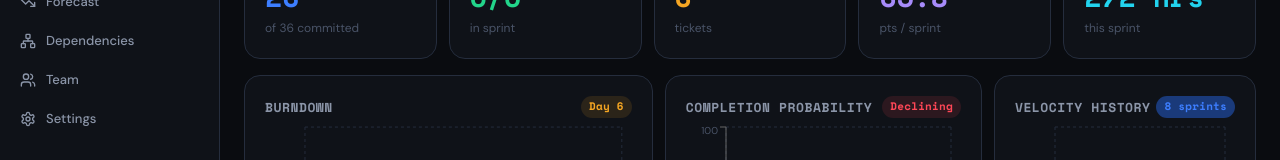
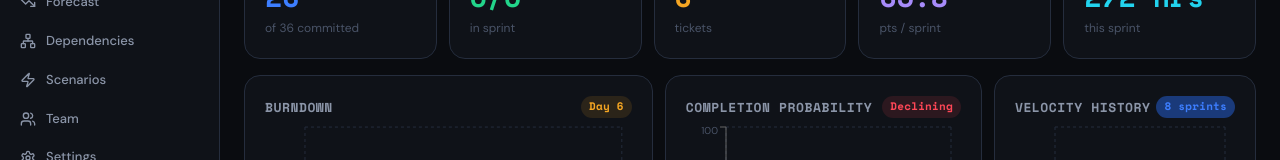
Before and after one commit to pavankumarh14/SprintPilot, a React (Create React App) app in the folder frontend/: page /dashboard in a window 1280 px wide. Shown: the part 250-410 px from the top of the page. Built offline with nearby package versions, Linux system fonts and the light colour scheme; no server answers.

Commit message:
feat: add Scenarios nav link to Layout.tsx

```diff
--- a/frontend/src/components/Layout.tsx
+++ b/frontend/src/components/Layout.tsx
@@ -14,6 +14,7 @@ const NAV = [
   { to: "/board",        icon: Kanban,          label: "Board" },
   { to: "/forecast",     icon: TrendingDown,    label: "Forecast" },
   { to: "/dependencies", icon: Network,         label: "Dependencies" },
+    { to: "/scenarios",    icon: Zap,             label: "Scenarios" },
   { to: "/team",         icon: Users,           label: "Team" },
   { to: "/settings",     icon: Settings,        label: "Settings" },
 ];
```
